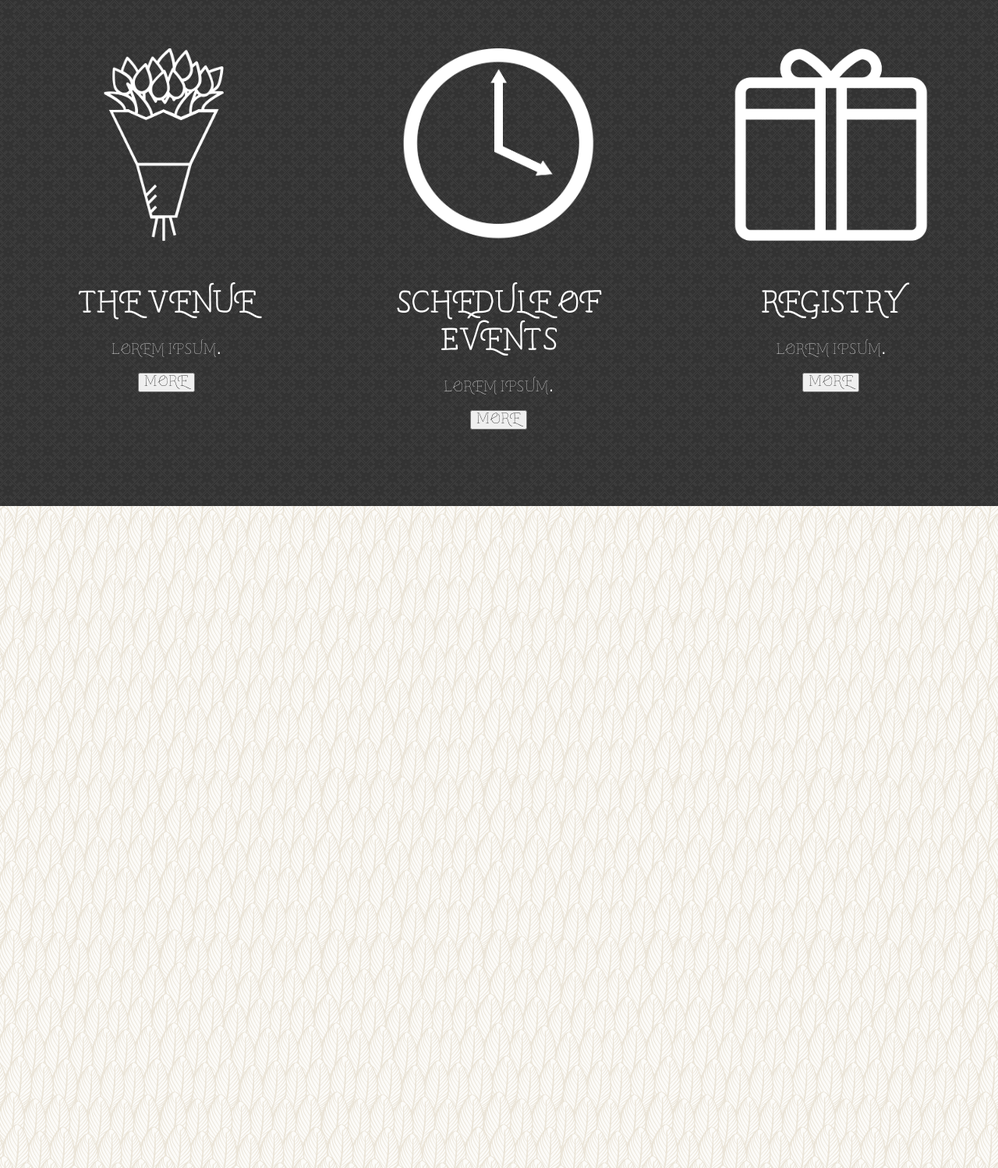
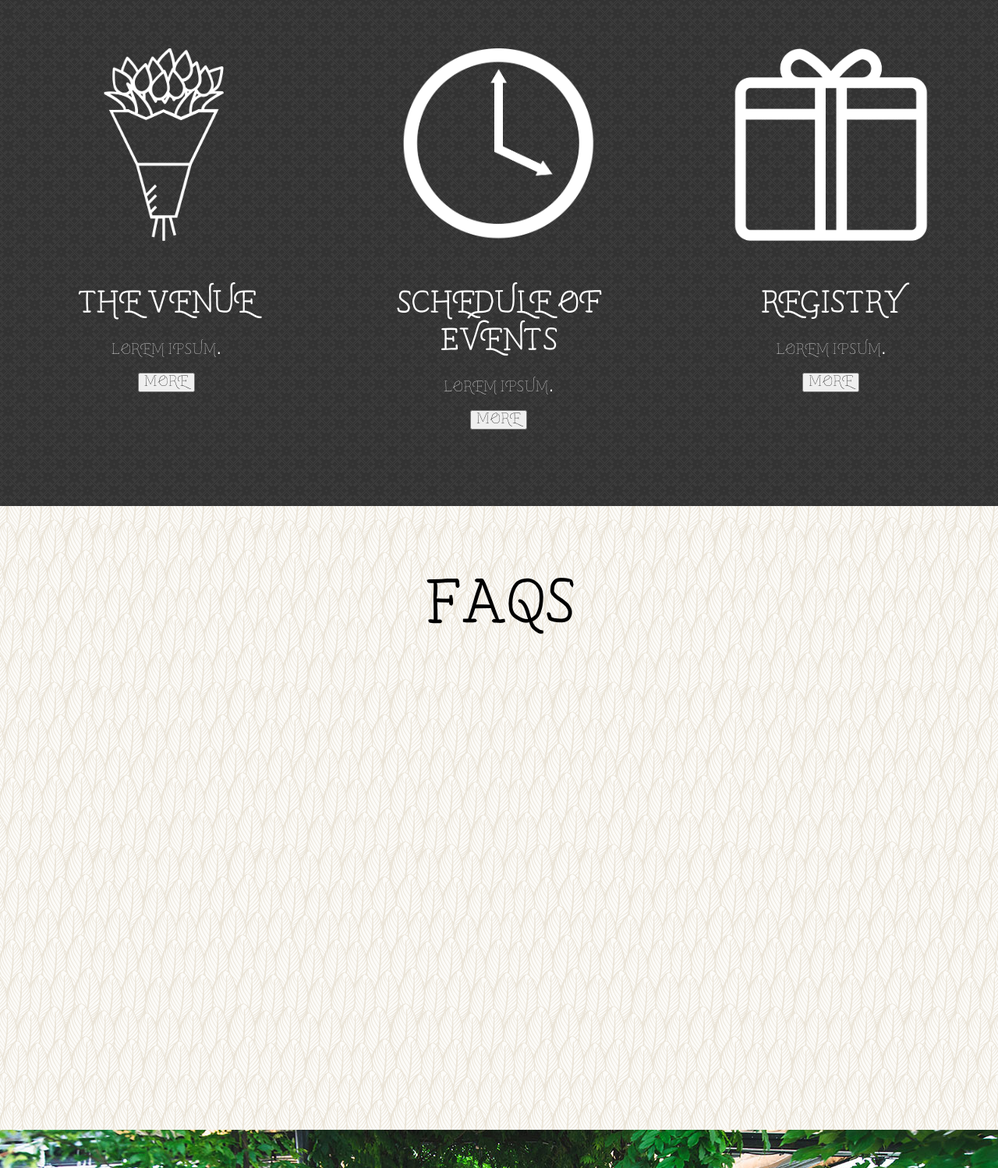
Before and after one commit to shaneboyar/wedding-site, a PHP site: page /index.html in a window 1280 px wide. Shown: the part 601-2099 px from the top of the page at 78% size. Run offline with PHP 8.4, Linux system fonts and the light colour scheme; some libraries are stand-ins or nearby versions; some web fonts are replaced; grey boxes are pictures that could not be loaded.

Commit message:
Build Empty FAQ section

```diff
--- a/index.html
+++ b/index.html
@@ -34,13 +34,18 @@
 				<button class="info-button">More</button>
 			</div>
 		</section>
-		<section class="faq container clearfix">
+		<section class="faq">
+			<h1 class="headline">FAQs</h1>
 		</section>
 		<section class="rsvp container clearfix">
 			<div class="rsvp-form">
 				<iframe src="https://docs.google.com/forms/d/e/1FAIpQLSf04qFsqE47HioP_Nx4LBucVXpBrZTyO90G_IKjIG-UlnQzAw/viewform?embedded=true" width="760" height="500" frameborder="0" scrolling="yes" marginheight="0" marginwidth="0">Loading...</iframe>
 			</div>
-			<h1 class="rsvp-button"><a href="https://goo.gl/forms/UWUxzOETmirpg4Yq2">RSVP<i class="fa fa-chevron-right" aria-hidden="true"></i></a></h4>
+			<h1 class="rsvp-button">
+				<a href="https://goo.gl/forms/UWUxzOETmirpg4Yq2">
+					RSVP<i class="fa fa-chevron-right" aria-hidden="true"></i>
+				</a>
+			</h1>
 		</section>
 		<footer>
 		</footer>
--- a/styles/main.css
+++ b/styles/main.css
@@ -148,12 +148,26 @@ nav {
 }
 
 .faq {
-	position: relative;
+	position: relative; /* positioning will be explained in a resource */
+	min-height: 800px;  /* hero content element must be _at least_ 600 pixels */
 	background-image: url(../assets/images/upfeathers.png);
 	background-repeat: repeat;
-	background-position: center center;
-	min-height: 850px;
-	padding-top: 25px;
+	color: #000000;
+}
+
+.faq .headline {
+	font-family: 'Brixton';
+    position: absolute;             /* positioning will be explained in a resource */
+    top: 10%;                       /* positioning will be explained in a resource */
+    z-index: 2;
+    -webkit-transform: translateY(-50%);
+    -moz-transform: translateY(-50%);
+    -ms-transform: translateY(-50%);
+    transform: translateY(-50%);
+    width: 100%;                    /* makes sure the title inhabits the full width of its container */
+    text-align: center;             /* aligns text in the horizontal center of the element */
+    font-size: 4rem;                /* specifies the size of the font in root em units */
+    font-weight: 700;               /* makes the font thinner or lighter weight */
 }
 
 .rsvp {
```
